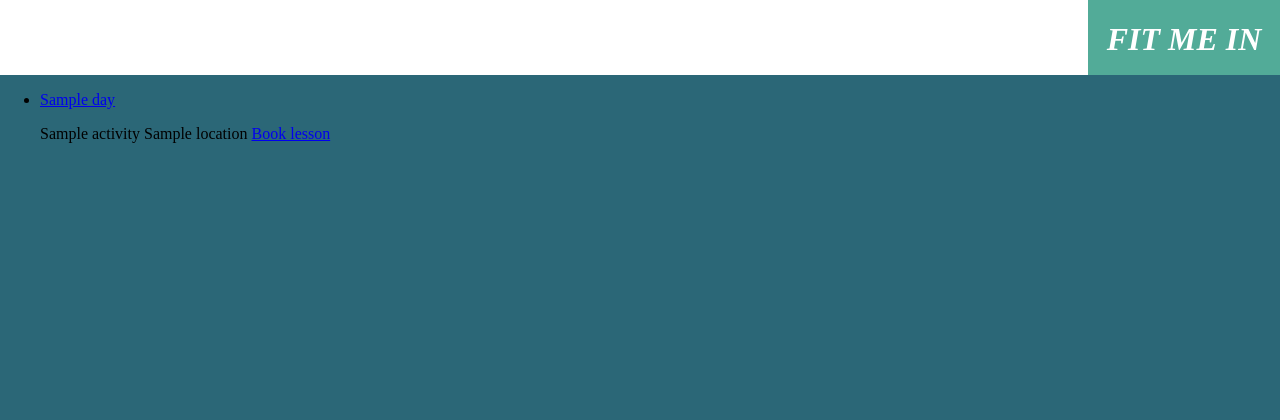
After one commit to AK-UGlas/fit-me-in, a Flask app: template templates/members/book.html in a window 1280 px wide. The commit adds this page. Shown: the top 420 px of the page. Run offline with Flask 2, Linux system fonts and the light colour scheme; the template is opened without the code that fills it: most values are stand-ins (such as "Sample title", 1, 10 or a date in 2020).

Commit message:
add booking display functionality

```diff
--- a/repositories/booking_repo.py
+++ b/repositories/booking_repo.py
@@ -31,3 +31,7 @@ def select(id):
     values = [id]
     result = run_sql(sql, values)[0]
     return make_booking(result)
+
+def select_members_of_activity(id):
+    members = []
+    sql = "SELECT members.* FROM members INNER JOIN bookings ON bookings.member_id = members.id WHERE bookings.activity_id = %s"
--- /dev/null
+++ b/templates/members/book.html
@@ -0,0 +1,31 @@
+{% extends 'base.html' %}
+
+{% include 'header.html' %}
+
+{% block content %}
+<section id="bookings">
+    <div>
+        <ul>
+            {% for day in week %}
+            <li>
+                <a href="/members/{{ id }}/book_{{ day }}">{{ day }}</a>
+            </li>
+            {% endfor %}
+        </ul>
+    </div>
+    <div>
+        {% if activities %}
+        <ul>
+            {% for activity in activities %}
+            <div>
+                {{ activity.name }}
+                {{ activity.location.room_name }}
+                <a href="/bookings/">Book lesson</a>
+            </div>
+            {% endfor %}
+        </ul>
+        {% endif %}
+    </div>
+
+</section>
+{% endblock %}
--- a/templates/members/dashboard.html
+++ b/templates/members/dashboard.html
@@ -28,7 +28,7 @@
         </div>
     </aside>
     <section id="book">
-        <a href="">Book a class</a>
+        <a href="/members/{{ member.id }}/book">Book a class</a>
     </section>
     <section id="view-bookings">
         <a href="">View all bookings</a>
```
Also changed, not shown: controllers/bookings_controller.py (+8 -0 lines), controllers/members_controller.py (+10 -0 lines).
